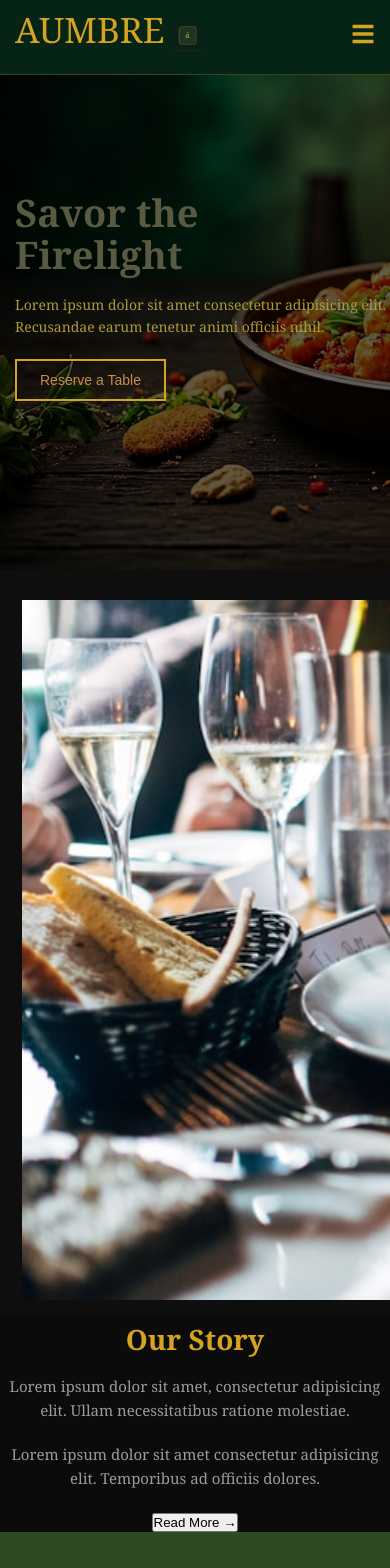
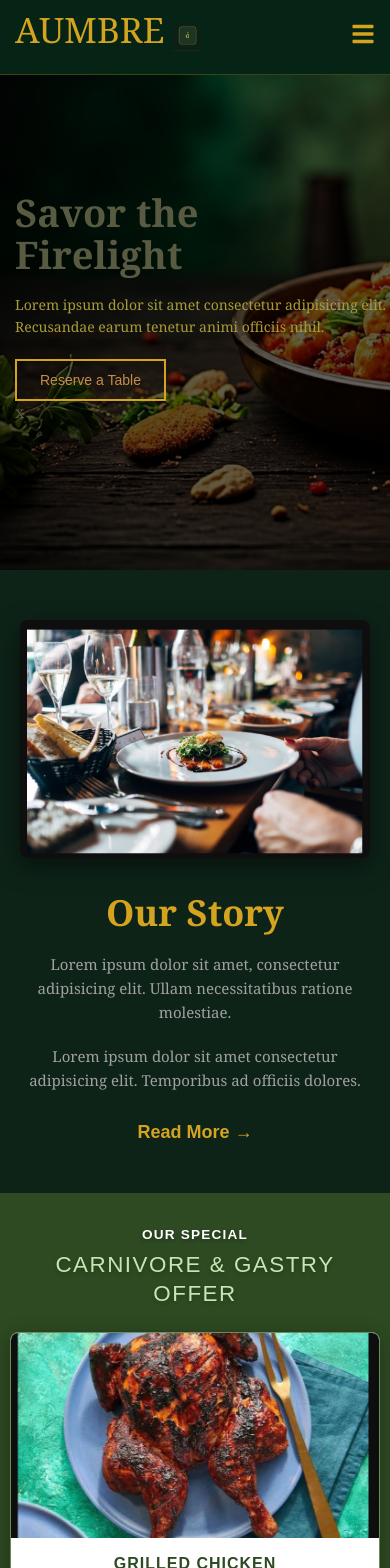
Before and after one commit to Mahamkhadam/AUMBRE-Resturant-Website, a React (Vite) app: page / in a window 390 px wide. Shown: the top 1568 px of the page. Built offline with nearby package versions, Linux system fonts and the light colour scheme; a web font is replaced by a local one.

Commit message:
Update restaurant website

```diff
--- a/src/components/Story.css
+++ b/src/components/Story.css
@@ -16,86 +16,242 @@ body,
 }
 
 /* =========================
-   STORY (PC / DESKTOP FIRST)
+   STORY SECTION (PC / DESKTOP)
 ========================= */
-.story {
+.story-section {
+  width: 100%;
+  background-color: #0d2318;
+
+  display: flex;
+  flex-direction: row;
+  justify-content: center;
+  align-items: center;
+
+  gap: 50px;
+  padding: 100px 5%; /* Full vertical height ki jagah balanced top/bottom padding */
+}
+
+/* =========================
+   STORY IMAGE (PC)
+========================= */
+.story-image {
+  flex: 1 1 55%; /* Image ko content se zyada area diya */
+  max-width: 650px;
+  width: 100%;
+}
+
+.story-image img {
+  width: 100%;
+  height: 420px; /* Specific height for PC to make it look large */
+  object-fit: cover; /* Cover lagane se container poora fill hoga */
+  border-radius: 8px;
+  display: block;
+  box-shadow: 0 10px 25px rgba(0, 0, 0, 0.5);
+}
+
+/* =========================
+   STORY CONTENT (PC)
+========================= */
+.story-content {
+  flex: 1 1 45%;
+  max-width: 500px;
+  width: 100%;
+  text-align: left;
+}
+
+.story-content h2 {
+  color: #d4a420;
+  font-size: 56px;
+  margin-bottom: 20px;
+  font-family: "Old English Text MT", Georgia, serif;
+}
+
+.story-content p {
+  color: #a0a0a0;
+  font-size: 18px;
+  line-height: 1.8;
+  margin-bottom: 20px;
+}
+
+/* Read More Button */
+.read-more {
+  background: transparent;
+  border: none;
+  color: #d4a420;
+  font-size: 18px;
+  font-weight: 600;
+  cursor: pointer;
+  padding: 0;
+  transition: all 0.3s ease;
+}
+
+.read-more:hover {
+  color: #ffffff;
+  transform: translateX(5px);
+}
+
+/* =========================
+   TABLET (max-width: 1024px)
+========================= */
+@media (max-width: 1024px) {
+  .story-section {
+    gap: 30px;
+    padding: 70px 4%;
+  }
+
+  .story-image img {
+    height: 350px;
+  }
+
+  .story-content h2 {
+    font-size: 44px;
+  }
+}
+
+/* =========================
+   MOBILE (max-width: 768px)
+========================= */
+@media (max-width: 768px) {
+  .story-section {
+    flex-direction: column;
+    padding: 50px 20px;
+    gap: 30px;
+  }
+
+  .story-image {
+    width: 100%;
+    max-width: 100%;
+  }
+
+  .story-image img {
+    width: 100%;
+    height: auto;
+    max-height: 320px;
+    object-fit: contain; /* Mobile par poori image fit hogi bina cut hue */
+  }
+
+  .story-content {
+    width: 100%;
+    max-width: 100%;
+    text-align: center;
+  }
+
+  .story-content h2 {
+    font-size: 36px;
+    margin-bottom: 15px;
+  }
+
+  .story-content p {
+    font-size: 15px;
+    line-height: 1.6;
+  }
+}* {
+  margin: 0;
+  padding: 0;
+  box-sizing: border-box;
+}
+
+html,
+body,
+#root {
   width: 100%;
   max-width: 100%;
   min-width: 0;
-  min-height: 100vh;
-  background: #0d2318;
+  margin: 0;
+  padding: 0;
+  overflow-x: hidden;
+}
+
+/* =========================
+   STORY SECTION (PC / DESKTOP)
+========================= */
+.story-section {
+  width: 100%;
+  /* min-height 100vh hata kar padding balance kar di taake layout stretch/compact na lage */
+  padding: 100px 8%;
+  background-color: #0d2318;
 
   display: flex;
+  flex-direction: row;
   justify-content: center;
   align-items: center;
 
-  gap: 60px;
-  padding: 80px 5%;
+  gap: 80px; /* Image aur Text ke beech space */
 }
 
 /* =========================
-   IMAGE (PC)
+   STORY IMAGE (PC)
 ========================= */
-.story-img {
-  flex: 1 1 500px;
-  max-width: 550px;
+.story-image {
+  flex: 1;
   width: 100%;
   display: flex;
   justify-content: center;
   align-items: center;
 }
 
-.story-img img {
+.story-image img {
   width: 100%;
-  max-width: 100%;
-  height: auto;
-  /* Image ko cut hone se bachane ke liye contain use kiya hai */
-  object-fit: contain;
+  height: auto; /* Image apni natural size me bari dikhegi */
+  max-width: 650px; /* Full size PC display */
+  object-fit: cover;
+  border-radius: 8px;
   display: block;
+  box-shadow: 0 8px 25px rgba(0, 0, 0, 0.5);
 }
 
 /* =========================
-   CONTENT (PC)
+   STORY CONTENT (PC)
 ========================= */
 .story-content {
-  flex: 1 1 450px;
-  max-width: 500px;
+  flex: 1;
   width: 100%;
+  text-align: left;
 }
 
 .story-content h2 {
   color: #d4a420;
-  font-size: clamp(36px, 4vw, 56px); /* Auto adjust for screen size */
-  margin-bottom: 24px;
+  font-size: 56px;
+  margin-bottom: 25px;
   font-family: "Old English Text MT", Georgia, serif;
 }
 
 .story-content p {
-  color: #9b9b9b;
+  color: #a0a0a0;
   font-size: 18px;
   line-height: 1.8;
-  margin-bottom: 25px;
+  margin-bottom: 20px;
 }
 
-.story-content a {
+/* Read More Button Styling */
+.read-more {
+  background: transparent;
+  border: none;
   color: #d4a420;
   font-size: 18px;
-  line-height: 1.8;
-  text-decoration: none;
-  transition: color 0.3s ease;
+  font-weight: 600;
+  cursor: pointer;
+  padding: 0;
+  transition: all 0.3s ease;
+  margin-top: 10px;
 }
 
-.story-content a:hover {
+.read-more:hover {
   color: #ffffff;
+  transform: translateX(5px);
 }
 
 /* =========================
    TABLET (max-width: 1024px)
 ========================= */
 @media (max-width: 1024px) {
-  .story {
+  .story-section {
     gap: 40px;
-    padding: 60px 30px;
+    padding: 70px 5%;
+  }
+
+  .story-content h2 {
+    font-size: 42px;
   }
 
   .story-content p {
@@ -107,58 +263,35 @@ body,
    MOBILE (max-width: 768px)
 ========================= */
 @media (max-width: 768px) {
-  .story {
+  .story-section {
     flex-direction: column;
     padding: 50px 20px;
     gap: 30px;
-    min-height: auto;
   }
 
-  .story-img {
-    flex: none;
+  .story-image {
     width: 100%;
-    max-width: 320px; /* Mobile par clean sizing */
-    margin: 0 auto;
   }
 
-  .story-img img {
+  .story-image img {
     width: 100%;
     height: auto;
-    object-fit: contain; /* Bild bilkul cut nahi hogi */
+    max-height: 350px;
+    object-fit: contain; /* Mobile par bilkul picture cut nahi hogi */
   }
 
   .story-content {
-    flex: none;
     width: 100%;
-    max-width: 100%;
     text-align: center;
   }
 
   .story-content h2 {
-    font-size: 32px;
-    margin-bottom: 16px;
+    font-size: 36px;
+    margin-bottom: 15px;
   }
 
   .story-content p {
     font-size: 15px;
     line-height: 1.6;
-    margin-bottom: 20px;
   }
 }
-
-/* =========================
-   SMALL MOBILE (max-width: 480px)
-========================= */
-@media (max-width: 480px) {
-  .story {
-    padding: 40px 15px;
-  }
-
-  .story-img {
-    max-width: 250px; /* Chotay screen ke liye scaled size */
-  }
-
-  .story-content h2 {
-    font-size: 28px;
-  }
-}
```
